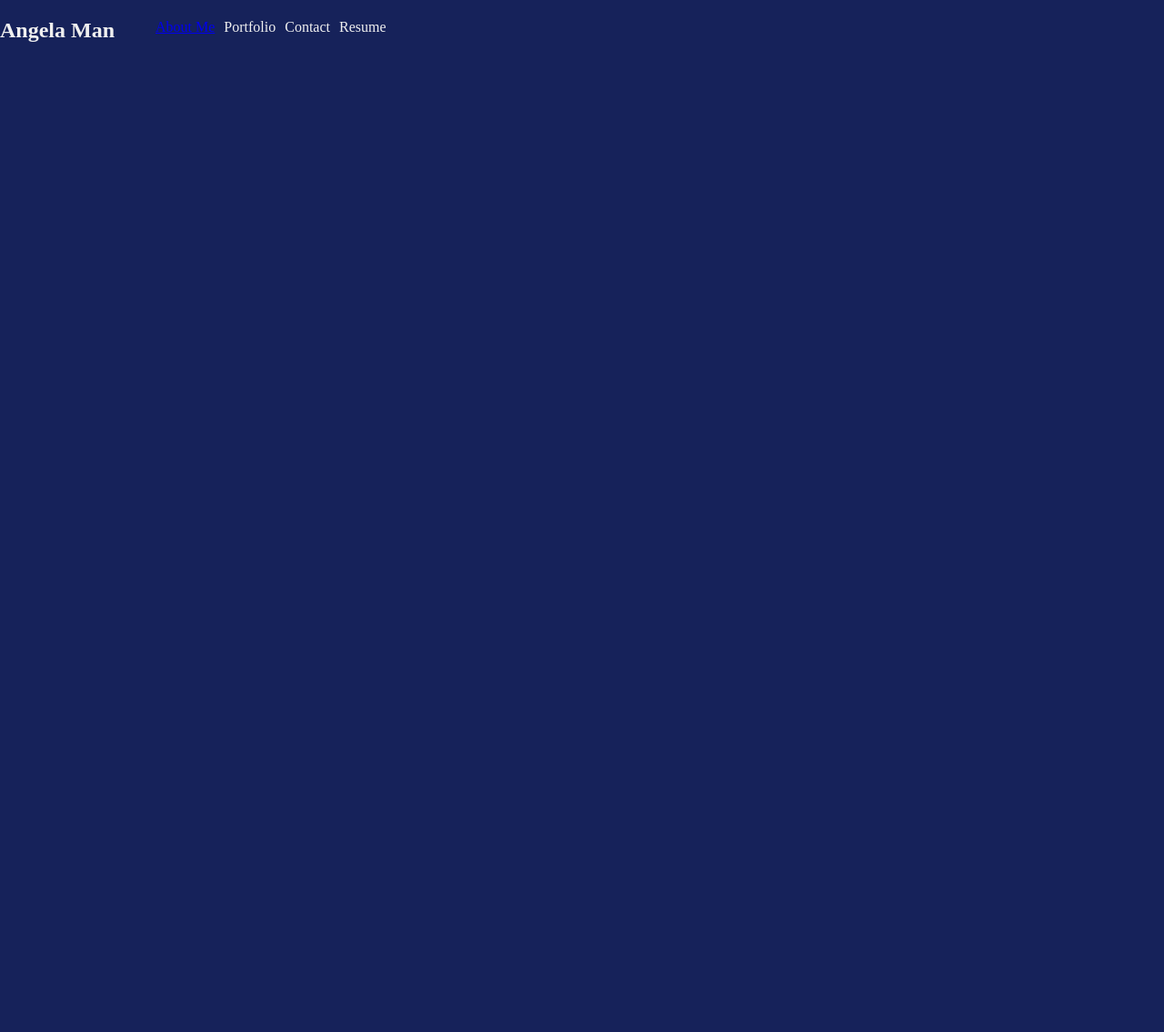
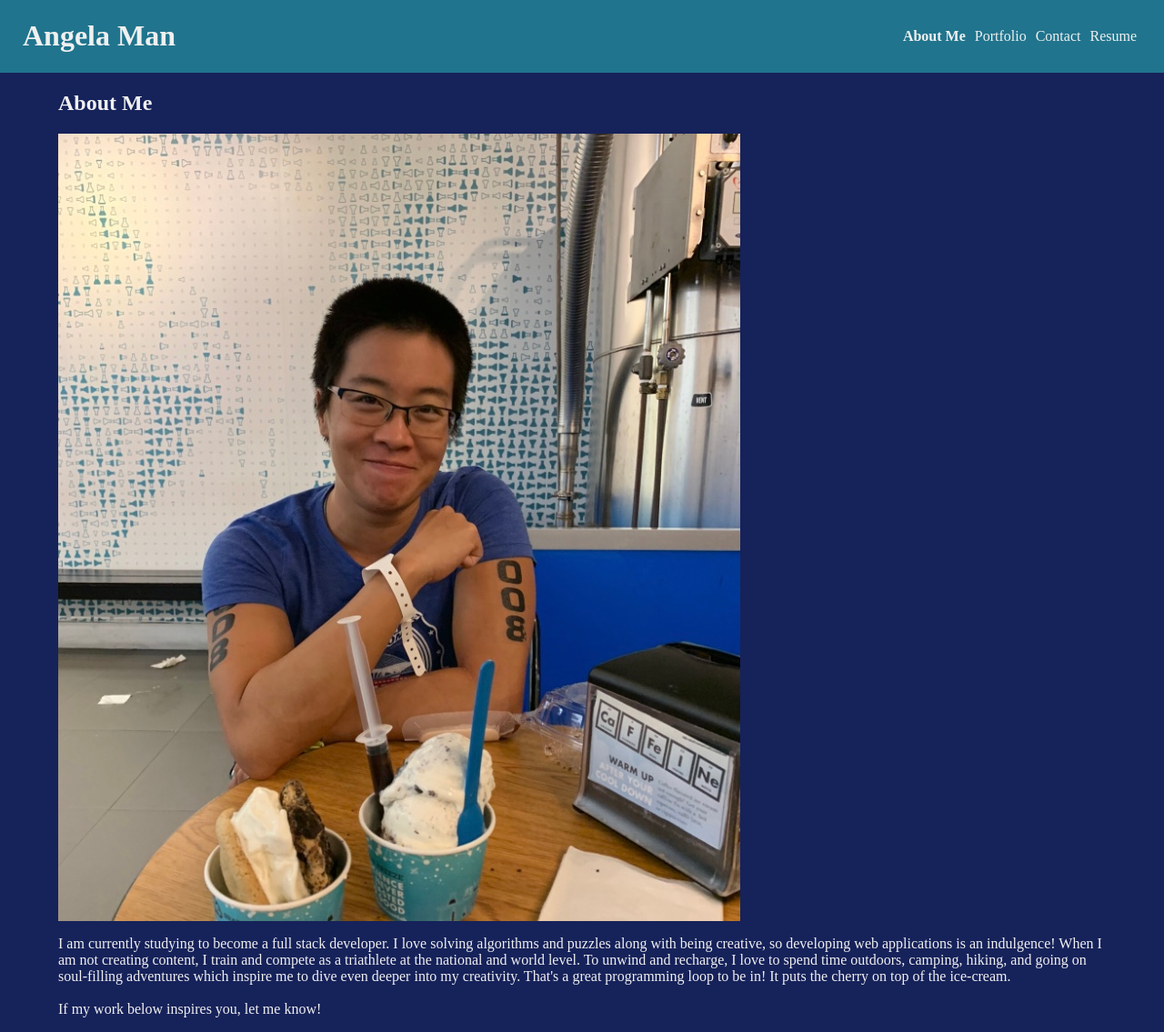
Before and after one commit to akman47/portfolio-react, a React (Create React App) app: page / in a window 1280 px wide. Shown: the whole page at 91% size. Before the commit the page ends 800 px from the top, so only its background shows below. Built offline with nearby package versions, Linux system fonts and the light colour scheme.

Commit message:
create about component with short bio and picture

```diff
--- a/src/App.js
+++ b/src/App.js
@@ -1,12 +1,13 @@
 import React from 'react';
 import Header from './components/Header';
+import About from './components/About';
 
 function App() {
   return (
     <div>
       <Header></Header>
       <main>
-
+        <About></About>
       </main>
       <footer>
 
--- /dev/null
+++ b/src/components/About/index.js
@@ -0,0 +1,26 @@
+import React from 'react';
+import bioImage from '../../assets/images/bio.jpg';
+
+function About() {
+    return(
+        <section>
+            <h1 id="about">About Me</h1>
+            <div className="bio flex-row space-between">
+                <img src={bioImage}>
+                </img>
+                <p>
+                    I am currently studying to become a full stack developer. I love solving algorithms and puzzles
+                    along with being creative, so developing web applications is an indulgence! When I am not creating
+                    content, I train and compete as a triathlete at the national and world level. To unwind
+                    and recharge, I love to spend time outdoors, camping, hiking, and going on soul-filling adventures
+                    which inspire me to dive even deeper into my creativity. That's a great programming loop to be in!
+                    It puts the cherry on top of the ice-cream.
+                    <br></br><br></br>
+                    If my work below inspires you, let me know!
+                </p>
+            </div>
+        </section>
+    );
+}
+
+export default About;
--- a/src/components/Header/index.js
+++ b/src/components/Header/index.js
@@ -2,10 +2,9 @@ import React from 'react';
 import Nav from '../Nav';
 
 function Header() {
-
     return(
-        <header className="flex-row">
-            <h2>Angela Man</h2>
+        <header className="flex-row space-between">
+            <h1>Angela Man</h1>
             <Nav></Nav>
         </header>
     )
--- a/src/components/Nav/index.js
+++ b/src/components/Nav/index.js
@@ -2,7 +2,7 @@ import React from 'react';
 
 function Nav() {
     return (
-        <ul className="flex-row">
+        <ul className="flex-row align-item-center">
             <li className="nav-list">
                 <a data-testid="about" href="#about">About Me</a>
             </li>
--- a/src/index.css
+++ b/src/index.css
@@ -2,6 +2,7 @@
   --primary: #000000;
   --secondary: #f0f0f0;
   --tertiary: #f87903;
+  --teal: #20748d;
   --light: #418d58;
   --dark: #16225a;
 }
@@ -22,9 +23,37 @@ main {
   max-width: 90%;
 }
 
+header {
+  background: var(--teal);
+  padding-left: 25px;
+  padding-right: 25px;
+}
+
+a {
+  color: var(--secondary);
+  text-decoration: none;
+  font-weight: bold;
+}
+
+a:hover {
+  text-decoration: underline;
+}
+
+.navActive {
+  color: var(--tertiary);
+}
+
 .flex-row {
   display: flex;
   flex-wrap: wrap;
+}
+
+.space-between {
+  justify-content: space-between;
+}
+
+.align-item-center {
+  align-items: center;
 }
 
 .nav-list {
```
Also changed, not shown: src/assets/images/bio.jpg (added), 1 other file (tests, documents, lock files or other folders).
